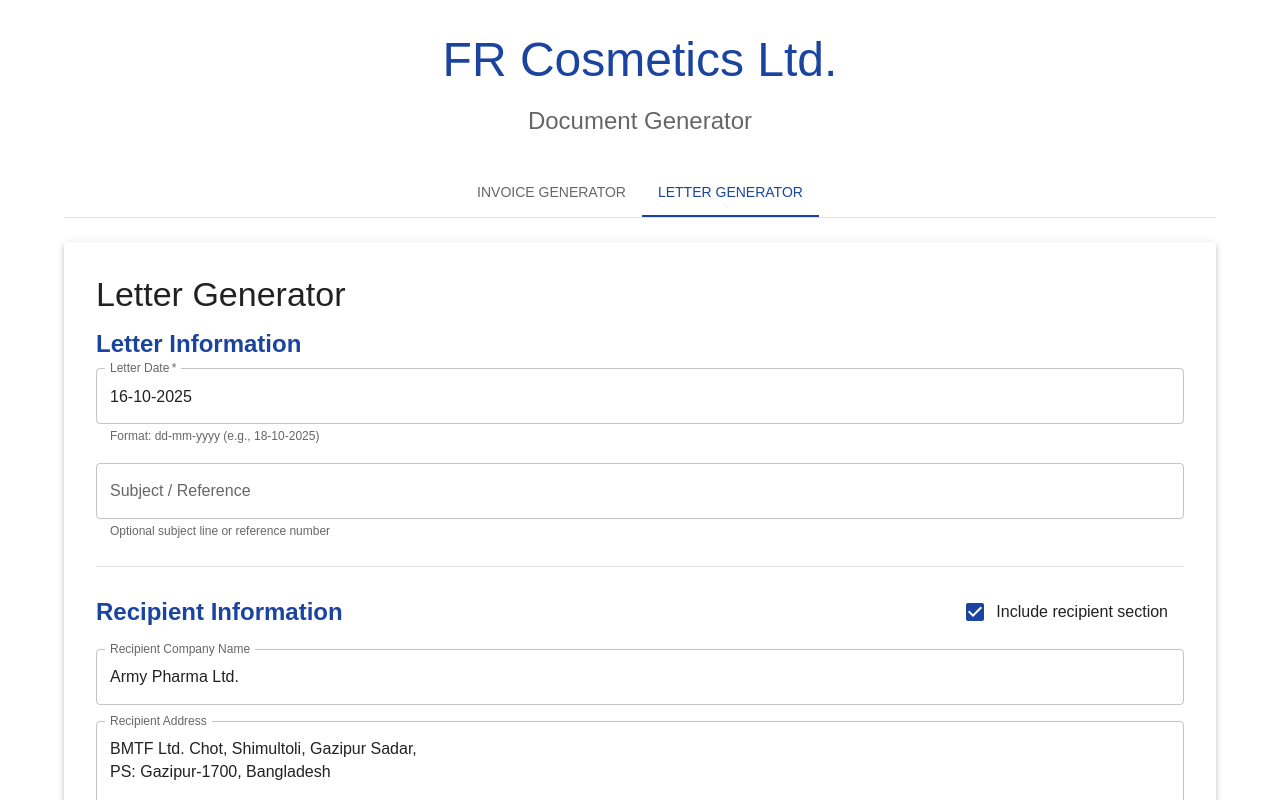
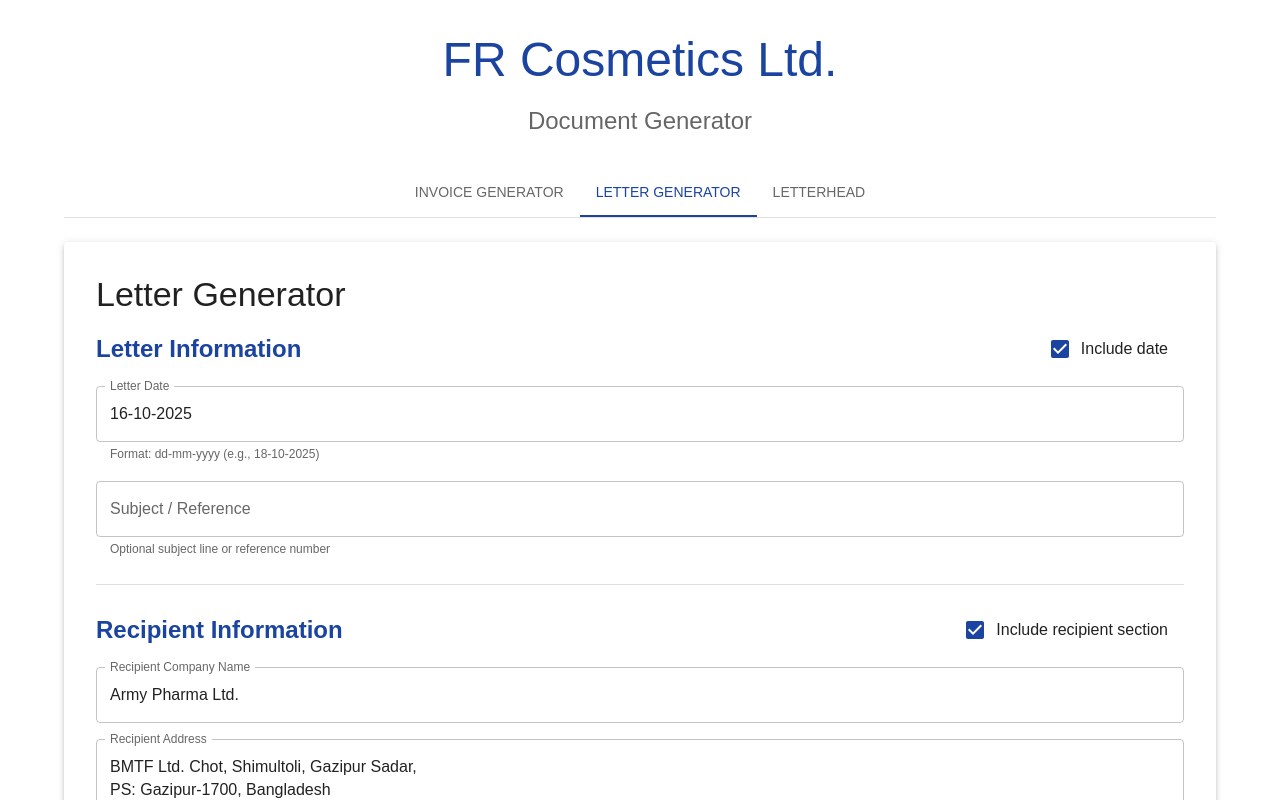
Before and after one commit to safiulalam99/cosmetics-invoice-app, a React (Create React App) app: page / in a window 1280 px wide. Both pictures are taken after a click on the tab "LETTER GENERATOR". Shown: the top 800 px of the page. Built offline with nearby package versions, Linux system fonts and the light colour scheme; the HTML template or start-up script is replaced by a standard one; what @react-pdf/renderer would draw is missing.

Commit message:
Add support for letterhead mode in LetterForm and update related components

```diff
--- a/src/App.tsx
+++ b/src/App.tsx
@@ -44,12 +44,14 @@
           <Tabs value={activeTab} onChange={handleTabChange} centered>
             <Tab label="Invoice Generator" />
             <Tab label="Letter Generator" />
+            <Tab label="Letterhead" />
           </Tabs>
         </Box>
 
         {/* Content based on active tab */}
         {activeTab === 0 && <InvoiceForm />}
-        {activeTab === 1 && <LetterForm />}
+        {activeTab === 1 && <LetterForm mode="letter" />}
+        {activeTab === 2 && <LetterForm mode="letterhead" />}
       </Container>
     </ThemeProvider>
   );
--- a/src/components/LetterForm.tsx
+++ b/src/components/LetterForm.tsx
@@ -26,7 +26,7 @@
   companyLogo?: string;
 
   // Letter Meta
-  letterDate: string;
+  letterDate?: string;
   subject?: string;
 
   // Recipient Information (Optional)
@@ -47,10 +47,16 @@
   companyFooterAddress?: string;
 }
 
-const LetterForm: React.FC = () => {
+interface LetterFormProps {
+  mode?: 'letter' | 'letterhead';
+}
+
+const LetterForm: React.FC<LetterFormProps> = ({ mode = 'letter' }) => {
+  const storagePrefix = mode === 'letterhead' ? 'letterhead' : 'letter';
+
   // Load initial data from localStorage or use defaults
   const getInitialData = (): LetterData => {
-    const saved = localStorage.getItem('letterFormData');
+    const saved = localStorage.getItem(`${storagePrefix}FormData`);
     if (saved) {
       return JSON.parse(saved);
     }
@@ -86,8 +92,16 @@
 
   const [letterData, setLetterData] = useState<LetterData>(getInitialData());
   const [showRecipient, setShowRecipient] = useState(() => {
-    const saved = localStorage.getItem('letterShowRecipient');
-    return saved ? JSON.parse(saved) : true;
+    const saved = localStorage.getItem(`${storagePrefix}ShowRecipient`);
+    return saved ? JSON.parse(saved) : mode === 'letter';
+  });
+  const [showDate, setShowDate] = useState(() => {
+    const saved = localStorage.getItem(`${storagePrefix}ShowDate`);
+    return saved ? JSON.parse(saved) : mode === 'letter';
+  });
+  const [showSignature, setShowSignature] = useState(() => {
+    const saved = localStorage.getItem(`${storagePrefix}ShowSignature`);
+    return saved ? JSON.parse(saved) : mode === 'letter';
   });
 
   const [isGenerating, setIsGenerating] = useState(false);
@@ -95,12 +109,20 @@
 
   // Save to localStorage whenever data changes
   useEffect(() => {
-    localStorage.setItem('letterFormData', JSON.stringify(letterData));
-  }, [letterData]);
+    localStorage.setItem(`${storagePrefix}FormData`, JSON.stringify(letterData));
+  }, [letterData, storagePrefix]);
 
   useEffect(() => {
-    localStorage.setItem('letterShowRecipient', JSON.stringify(showRecipient));
-  }, [showRecipient]);
+    localStorage.setItem(`${storagePrefix}ShowRecipient`, JSON.stringify(showRecipient));
+  }, [showRecipient, storagePrefix]);
+
+  useEffect(() => {
+    localStorage.setItem(`${storagePrefix}ShowDate`, JSON.stringify(showDate));
+  }, [showDate, storagePrefix]);
+
+  useEffect(() => {
+    localStorage.setItem(`${storagePrefix}ShowSignature`, JSON.stringify(showSignature));
+  }, [showSignature, storagePrefix]);
 
   const editor = useEditor({
     extensions: [
@@ -118,19 +140,6 @@
 
   const handleInputChange = (field: keyof LetterData, value: any) => {
     setLetterData(prev => ({ ...prev, [field]: value }));
-  };
-
-  const handleLogoUpload = (event: React.ChangeEvent<HTMLInputElement>) => {
-    const file = event.target.files?.[0];
-    if (file && file.type === 'image/png') {
-      const reader = new FileReader();
-      reader.onload = (e) => {
-        setLetterData(prev => ({ ...prev, companyLogo: e.target?.result as string }));
-      };
-      reader.readAsDataURL(file);
-    } else {
-      alert('Please select a PNG image file for the logo.');
-    }
   };
 
   const handleSignatureUpload = (event: React.ChangeEvent<HTMLInputElement>) => {
@@ -152,15 +161,19 @@
       // Only include recipient data if checkbox is checked
       const pdfData = {
         ...letterData,
+        letterDate: showDate ? letterData.letterDate : undefined,
         recipientCompany: showRecipient ? letterData.recipientCompany : undefined,
         recipientAddress: showRecipient ? letterData.recipientAddress : undefined,
         recipientContact: showRecipient ? letterData.recipientContact : undefined,
+        signature: showSignature ? letterData.signature : undefined,
+        signatureName: showSignature ? letterData.signatureName : undefined,
+        signaturePhone: showSignature ? letterData.signaturePhone : undefined,
       };
       const blob = await pdf(<LetterPDF letterData={pdfData} />).toBlob();
       const url = URL.createObjectURL(blob);
       const link = document.createElement('a');
       link.href = url;
-      link.download = `Letter-${letterData.letterDate}.pdf`;
+      link.download = `${mode === 'letterhead' ? 'Letterhead' : 'Letter'}-${letterData.letterDate || 'document'}.pdf`;
       link.click();
       URL.revokeObjectURL(url);
     } catch (error) {
@@ -182,26 +195,39 @@
   return (
     <Paper elevation={3} sx={{ p: 4 }}>
       <Typography variant="h4" gutterBottom>
-        Letter Generator
+        {mode === 'letterhead' ? 'Letterhead Generator' : 'Letter Generator'}
       </Typography>
 
       <Box sx={{ display: 'flex', flexDirection: 'column', gap: 3 }}>
         {/* Letter Information Section */}
         <Box>
-          <Typography variant="h5" gutterBottom sx={{ color: 'rgb(26, 68, 160)', fontWeight: 'bold' }}>
+          <Box sx={{ display: 'flex', alignItems: 'center', justifyContent: 'space-between', mb: 2 }}>
+            <Typography variant="h5" sx={{ color: 'rgb(26, 68, 160)', fontWeight: 'bold' }}>
               Letter Information
             </Typography>
+            <FormControlLabel
+              control={
+                <Checkbox
+                  checked={showDate}
+                  onChange={(e) => setShowDate(e.target.checked)}
+                  sx={{ color: 'rgb(26, 68, 160)' }}
+                />
+              }
+              label="Include date"
+            />
+          </Box>
 
           <Box sx={{ display: 'flex', flexDirection: 'column', gap: 2 }}>
+            {showDate && (
               <TextField
                 fullWidth
                 label="Letter Date"
-              value={letterData.letterDate}
+                value={letterData.letterDate || ''}
                 onChange={(e) => handleInputChange('letterDate', e.target.value)}
-              required
                 placeholder="dd-mm-yyyy"
                 helperText="Format: dd-mm-yyyy (e.g., 18-10-2025)"
               />
+            )}
 
             <TextField
               fullWidth
@@ -410,10 +436,23 @@
 
         {/* Signature Section */}
         <Box>
-          <Typography variant="h5" gutterBottom sx={{ color: 'rgb(26, 68, 160)', fontWeight: 'bold' }}>
+          <Box sx={{ display: 'flex', alignItems: 'center', justifyContent: 'space-between', mb: 2 }}>
+            <Typography variant="h5" sx={{ color: 'rgb(26, 68, 160)', fontWeight: 'bold' }}>
               Signature
             </Typography>
+            <FormControlLabel
+              control={
+                <Checkbox
+                  checked={showSignature}
+                  onChange={(e) => setShowSignature(e.target.checked)}
+                  sx={{ color: 'rgb(26, 68, 160)' }}
+                />
+              }
+              label="Include signature"
+            />
+          </Box>
 
+          {showSignature && (
             <Box sx={{ display: 'flex', flexDirection: 'column', gap: 2 }}>
               <Box>
                 <Typography variant="subtitle1" gutterBottom>
@@ -460,6 +499,7 @@
                 placeholder="Enter signature holder's email"
               />
             </Box>
+          )}
         </Box>
 
         <Divider />
@@ -473,7 +513,7 @@
               onClick={handlePreview}
               size="large"
             >
-              {previewMode ? 'Hide Preview' : 'Preview Letter'}
+              {previewMode ? 'Hide Preview' : mode === 'letterhead' ? 'Preview Letterhead' : 'Preview Letter'}
             </Button>
             <Button
               variant="contained"
@@ -492,13 +532,17 @@
           <Box>
             <Divider sx={{ my: 2 }} />
             <Typography variant="h6" gutterBottom>
-              Letter Preview
+              {mode === 'letterhead' ? 'Letterhead Preview' : 'Letter Preview'}
             </Typography>
             <LetterPreview letterData={{
               ...letterData,
+              letterDate: showDate ? letterData.letterDate : undefined,
               recipientCompany: showRecipient ? letterData.recipientCompany : undefined,
               recipientAddress: showRecipient ? letterData.recipientAddress : undefined,
               recipientContact: showRecipient ? letterData.recipientContact : undefined,
+              signature: showSignature ? letterData.signature : undefined,
+              signatureName: showSignature ? letterData.signatureName : undefined,
+              signaturePhone: showSignature ? letterData.signaturePhone : undefined,
             }} />
           </Box>
         )}
--- a/src/components/LetterPDF.tsx
+++ b/src/components/LetterPDF.tsx
@@ -8,7 +8,7 @@
   companyLogo?: string;
 
   // Letter Meta
-  letterDate: string;
+  letterDate?: string;
   subject?: string;
 
   // Recipient Information (Optional)
@@ -297,7 +297,7 @@
   // Parse HTML and render with formatting
   const renderContent = () => {
     if (!letterData.content || letterData.content.trim() === '') {
-      return <Text>No content</Text>;
+      return null;
     }
 
     const parser = new DOMParser();
@@ -413,7 +413,7 @@
       }
     });
 
-    return elements.length > 0 ? elements : <Text>No content</Text>;
+    return elements.length > 0 ? elements : null;
   };
 
   return (
@@ -437,9 +437,11 @@
           </View>
 
           {/* Letter Date */}
+          {letterData.letterDate && (
             <View style={styles.letterInfo}>
               <Text style={styles.letterDate}>Date: {letterData.letterDate}</Text>
             </View>
+          )}
         </View>
 
         {/* Content Section */}
@@ -474,6 +476,7 @@
           </View>
 
           {/* Signature Section */}
+          {(letterData.signature || letterData.signatureName || letterData.signaturePhone) && (
             <View style={styles.signatureSection}>
               <View style={styles.signatureBox}>
                 {letterData.signature && (
@@ -488,6 +491,7 @@
                 )}
               </View>
             </View>
+          )}
         </View>
 
         {/* Footer Section */}
--- a/src/components/LetterPreview.tsx
+++ b/src/components/LetterPreview.tsx
@@ -9,7 +9,7 @@
   companyLogo?: string;
 
   // Letter Meta
-  letterDate: string;
+  letterDate?: string;
   subject?: string;
 
   // Recipient Information (Optional)
```
Lines whose indentation alone changed are shown as unchanged.
